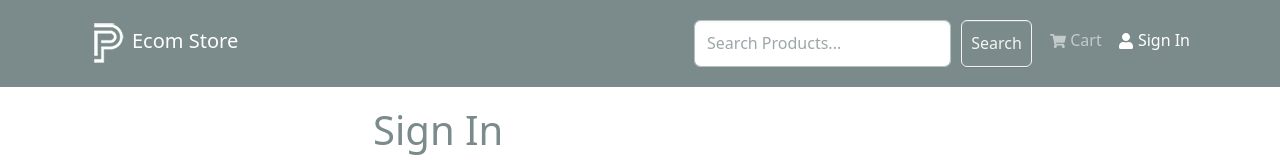
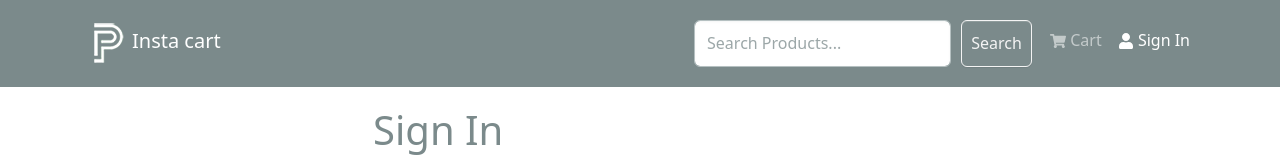
Before and after one commit to haseeebs/Ecom-project, a React (Create React App) app in the folder frontend/: page /login in a window 1280 px wide. Shown: the top 160 px of the page. Built offline with nearby package versions, Linux system fonts and the light colour scheme.

Commit message:
Remove unnecessary content related to payment options.

```diff
--- a/frontend/src/components/Header.jsx
+++ b/frontend/src/components/Header.jsx
@@ -39,7 +39,7 @@ const Header = () => {
                     <LinkContainer to='/'>
                         <Navbar.Brand href='/'>
                             <img src={Logo} alt="EcomShop" />
-                            Ecom Store
+                            Insta cart
                         </Navbar.Brand>
                     </LinkContainer>
                     <Navbar.Toggle aria-controls="basic-navbar-nav" />
--- a/frontend/src/screens/OrderScreen.jsx
+++ b/frontend/src/screens/OrderScreen.jsx
@@ -201,14 +201,7 @@ const OrderScreen = () => {
                                             <div>
                                                 <PayPalButtons createOrder={createOrder} onApprove={onApprove} onError={onError}></PayPalButtons>
                                             </div>
-                                            <p>If you don't see the payment options , you can try refreshing the page.</p>
-                                            <p>
-                                                    To perform a fake payment, use the following credentials:
-                                                    <br />
-                                                    <strong>Email: </strong>sb-u247bx29285151@personal.example.com
-                                                    <br />
-                                                    <strong>Password: </strong>ecomPayment
-                                                </p>
+
                                         </div>
                                     )}
                                 </ListGroup.Item>
```
